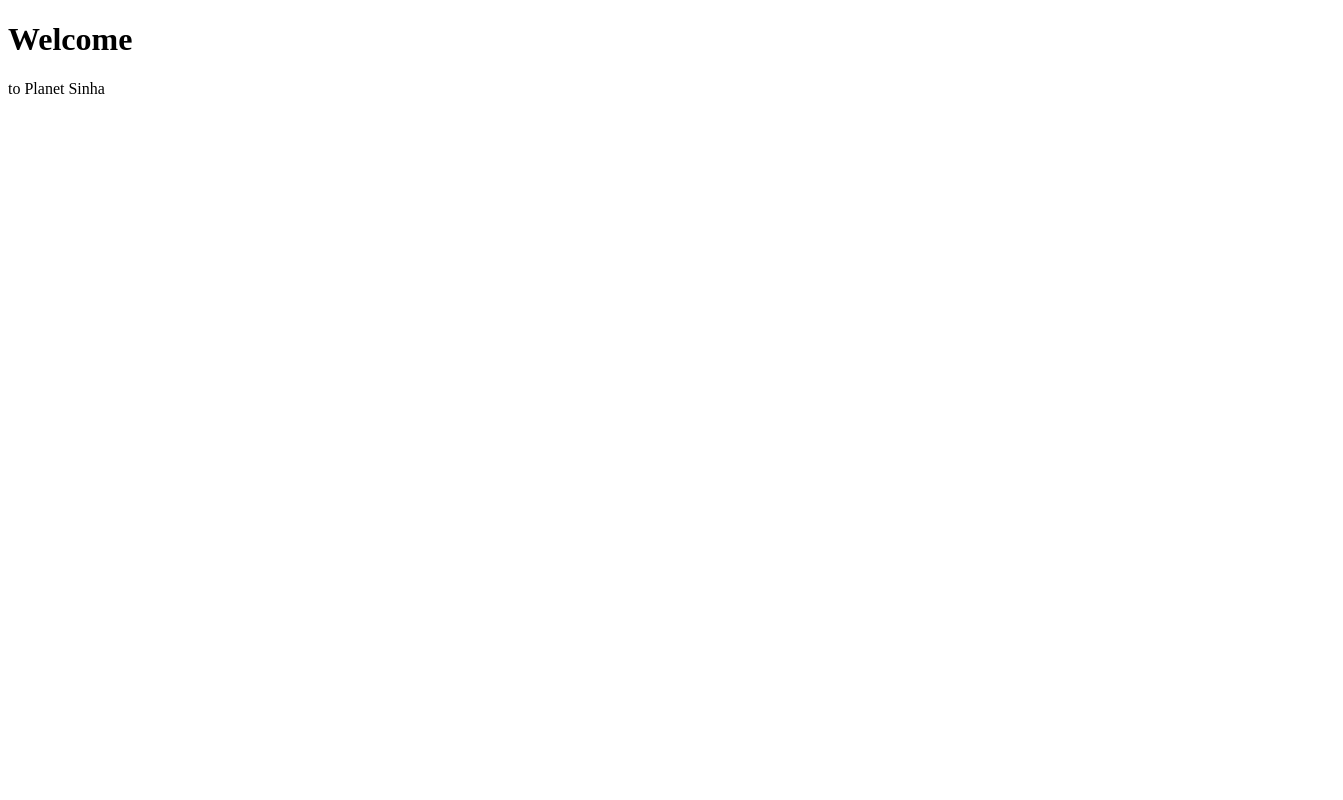
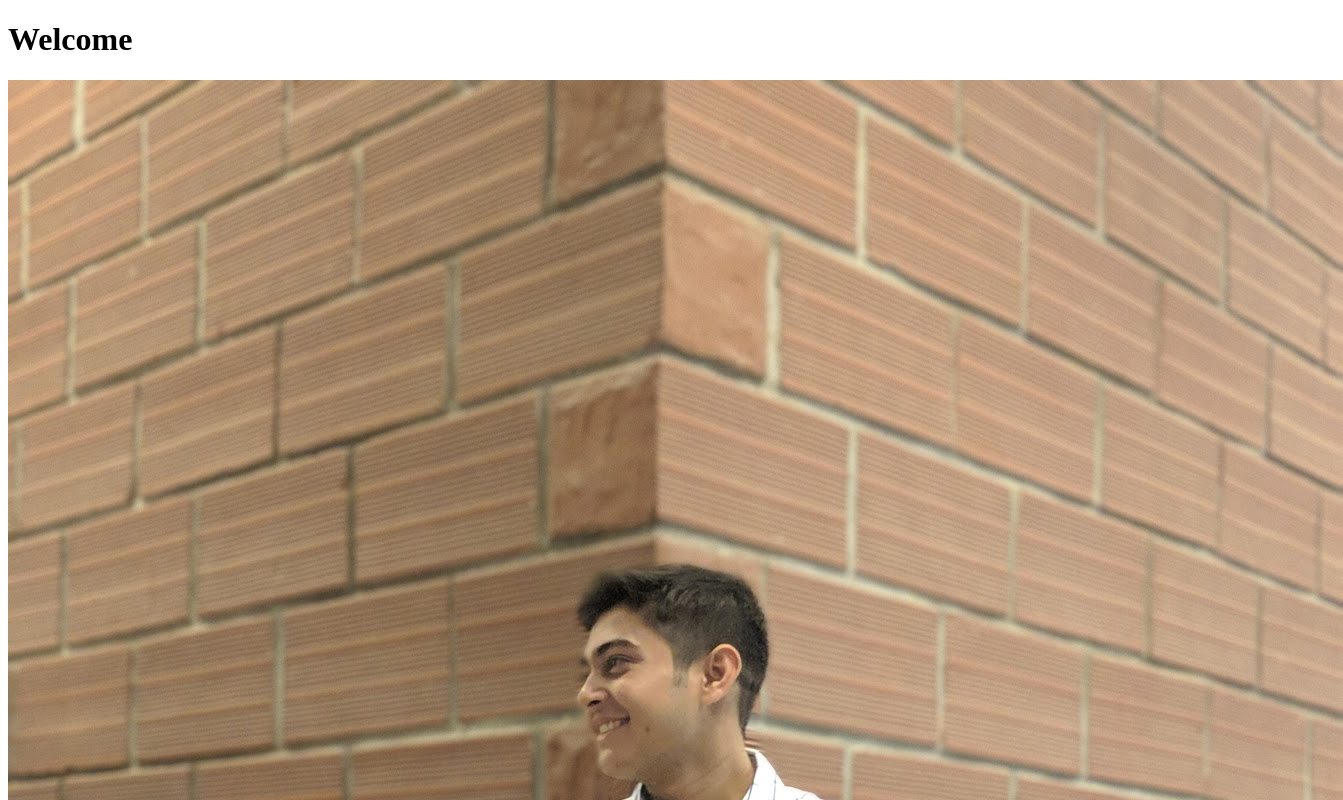
Before and after one commit to AbhishekSinha4/AbhishekSinha4.github.io, a plain HTML site: page index.html in a window 1280 px wide. Shown: the top 800 px of the page, 1343 px wide, since content can reach past the window. Drawn offline with Linux system fonts and the light colour scheme.

Commit message:
Update index.html

```diff
--- a/index.html
+++ b/index.html
@@ -2,9 +2,18 @@
 <html>
 <head>
 	<title>Abhishek Sinha</title>
+	<style type="text/css">
+		div{
+			border-radius: 50%;
+			overflow: hiddenn;
+		}
+	</style>
 </head>
 <body>
 <h1>Welcome</h1>
+<div>
+	<img src="travelPic.jpg">
+</div>
 <p>to Planet Sinha</p>
 
 </body>
```
